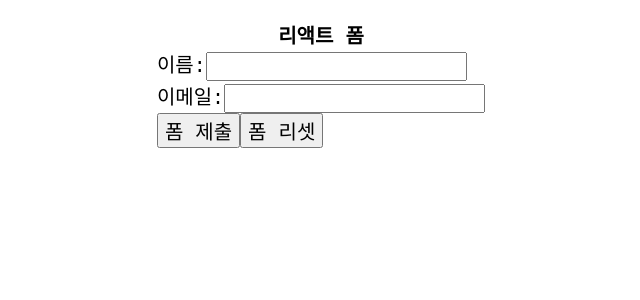
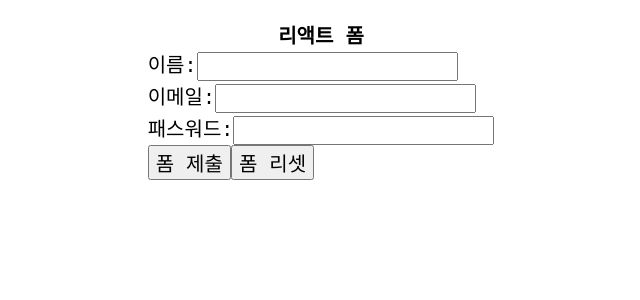
Before and after one commit to osparking/react-exercise2, a React (Vite) app: page / in a window 1280 px wide. Shown: the top 300 px of the page, without its empty margins (319-959 px from the left). Built offline with nearby package versions, Linux system fonts and the light colour scheme.

Commit message:
password input field w/ valid rule&error msg

```diff
--- a/src/App.jsx
+++ b/src/App.jsx
@@ -52,6 +52,16 @@ const isUsernameTaken = async (username) => {
         </label>
         {errors.email && <p>이메일은 필수적 입니다.</p>}
         <br />
+        <label>패스워드:
+          <input type='password' {...register('password',
+            {
+              required: '패스워드는 필수 입력 항목입니다.',
+              minLength: { value: 2,
+                    message: '패스워드는 최소 두 자입니다'},
+            })} />
+        </label>
+        <br />
+        {errors.password && <p>{errors.password.message}</p>}
         <button type="submit">폼 제출</button>
         <button type="button" onClick={() => reset()}>폼 리셋</button>
       </form>
```
